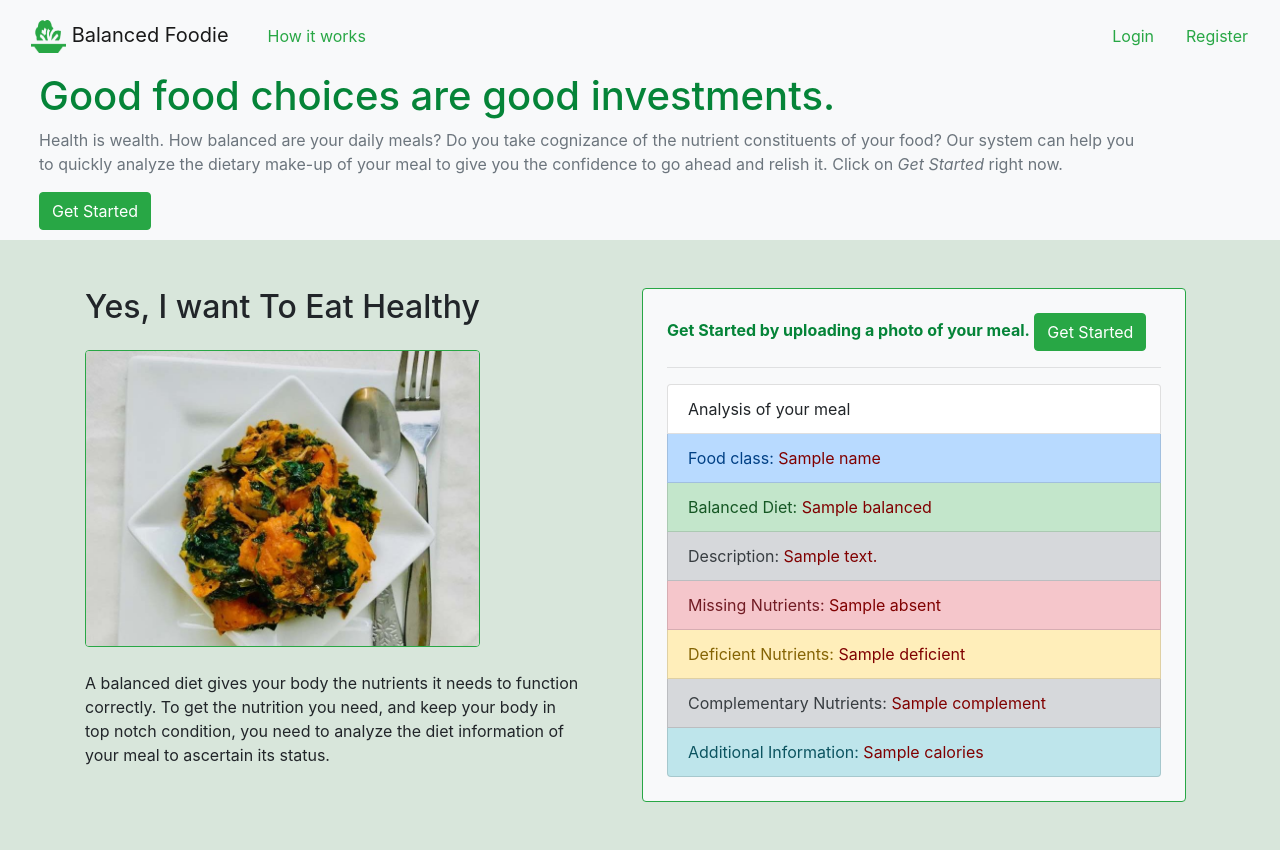
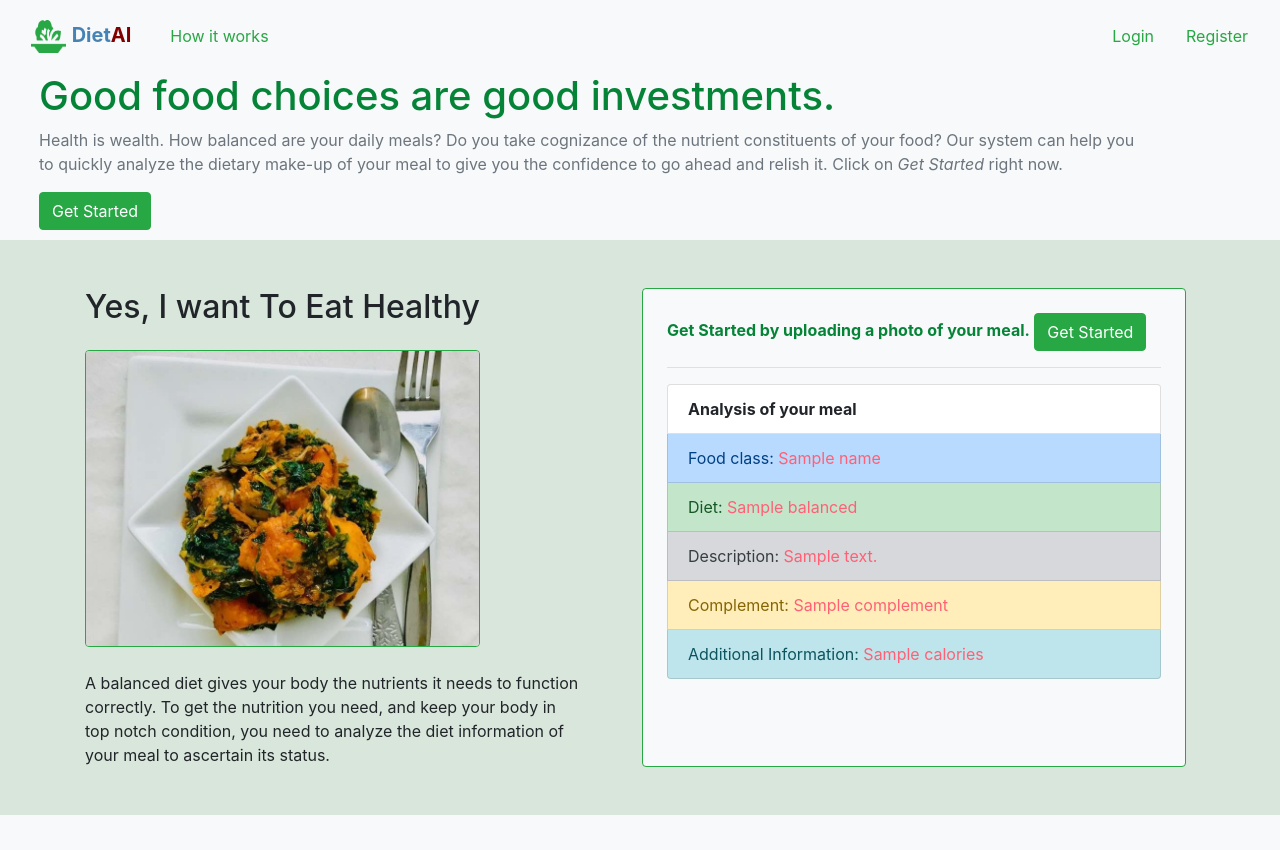
Before and after one commit to aicommons-dev/diet-recommendation--alpha, a Django app: template foodie/webapp/templates/webapp/home.html in a window 1280 px wide. After the commit the page ends 815 px from the top, so only its background shows below. Run offline with Django 3.2, Linux system fonts and the light colour scheme; the template is opened without the code that fills it: most values are stand-ins (such as "Sample title", 1, 10 or a date in 2020); some libraries are stand-ins or nearby versions.

Commit message:
doc: make output more descriptive

```diff
--- a/foodie/webapp/templates/base.html
+++ b/foodie/webapp/templates/base.html
@@ -15,13 +15,18 @@
             alert('hello')
         })
     </script>
+    <style>
+        .label-values{
+            color: #FF6075;
+        }
+    </style>
 </head>
 <body>
     <header>
         <nav class="navbar navbar-expand-lg navbar-light bg-light sticky-top">
             <a class="navbar-brand dark-green" href="/">
                 <img src="{% static 'webapp/images/logo.png' %}" width="35" height="33" class="d-inline-block align-top" alt="logo" />
-                Balanced Foodie</a>
+                <span style="color:steelblue; font-weight:bold;">Diet</span><span style="color:maroon;font-weight:bold;">AI</span></a>
             <button class="navbar-toggler" type="button" data-toggle="collapse" data-target="#navbarText"
                 aria-controls="navbarText" aria-expanded="false" aria-label="Toggle navigation">
                 <span class="navbar-toggler-icon"></span>
--- a/foodie/webapp/templates/webapp/home.html
+++ b/foodie/webapp/templates/webapp/home.html
@@ -24,14 +24,12 @@
                         <hr/>
 
                         <ul class="list-group">
-                          <li class="list-group-item">Analysis of your meal</li>
-                          <li class="list-group-item list-group-item-primary">Food class: <span style="color:maroon">{{name}}</span> </li>
-                          <li class="list-group-item list-group-item-success">Balanced Diet: <span style="color:maroon">{{balanced}}</span> </li>
-                          <li class="list-group-item list-group-item-secondary">Description: <span style="color:maroon">{{description}}</span> </li>
-                          <li class="list-group-item list-group-item-danger">Missing Nutrients: <span style="color:maroon">{{absent}}</span></li>
-                          <li class="list-group-item list-group-item-warning">Deficient Nutrients: <span style="color:maroon">{{deficient}}</span></li>
-                          <li class="list-group-item list-group-item-secondary">Complementary Nutrients: <span style="color:maroon">{{complement}}</span></li>
-                          <li class="list-group-item list-group-item-info">Additional Information: <span style="color:maroon">{{calories}}</span></li>
+                          <li class="list-group-item"><b>Analysis of your meal</b></li>
+                          <li class="list-group-item list-group-item-primary">Food class: <span class="label-values">{{name}}</span> </li>
+                          <li class="list-group-item list-group-item-success">Diet: <span class="label-values">{{balanced}}</span> </li>
+                          <li class="list-group-item list-group-item-secondary">Description: <span class="label-values">{{description}}</span> </li>
+                          <li class="list-group-item list-group-item-warning">Complement: <span class="label-values">{{complement}}</span></li>
+                          <li class="list-group-item list-group-item-info">Additional Information: <span class="label-values">{{calories}}</span></li>
                         </ul>
 
                     </div>
```
Also changed, not shown: foodie/webapp/views.py (+9 -12 lines).
